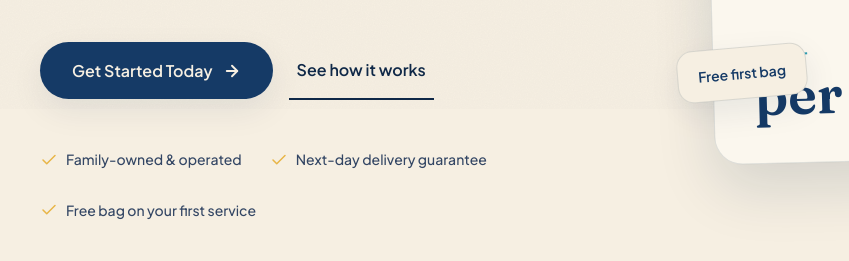
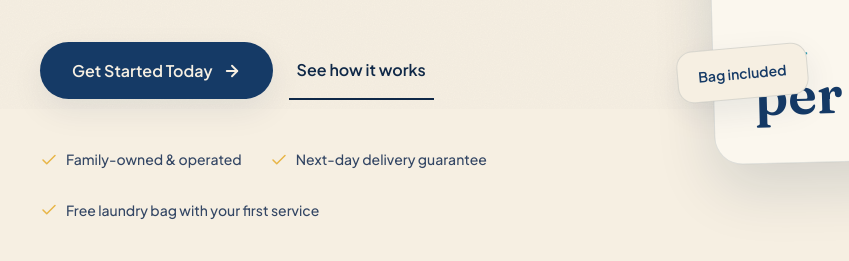
Before and after one commit to Alignfaith/your-laundry-mates, a plain HTML site: page index.html in a window 1280 px wide. Shown: the part 691-952 px from the top of the page, 22-871 px from the left. Drawn offline with Linux system fonts and the light colour scheme.

Commit message:
Clarify bag-included messaging

```diff
--- a/index.html
+++ b/index.html
@@ -1128,14 +1128,14 @@ section {
         </span>
         <span class="hero-meta-item">
           <svg width="18" height="18" viewBox="0 0 24 24" fill="none" stroke="currentColor" stroke-width="2" stroke-linecap="round" stroke-linejoin="round"><polyline points="20 6 9 17 4 12"/></svg>
-          Free bag on your first service
+          Free laundry bag with your first service
         </span>
       </div>
     </div>
 
     <div class="hero-visual reveal">
       <div class="floating-tag tag-1">Next-day by 8 AM</div>
-      <div class="floating-tag tag-2">Free first bag</div>
+      <div class="floating-tag tag-2">Bag included</div>
       <div class="price-card">
         <div>
           <div class="price-card-label">Simple &amp; honest pricing</div>
@@ -1282,7 +1282,7 @@ section {
   <div class="container">
     <div class="reveal" style="text-align: center; max-width: 720px; margin: 0 auto 72px;">
       <div class="section-label" style="justify-content: center;">Little extras that make it easier</div>
-      <h2 class="section-title" style="margin-left: auto; margin-right: auto;">We make the first bag free. And reward you for bringing friends.</h2>
+      <h2 class="section-title" style="margin-left: auto; margin-right: auto;">We include the bag. And reward you for bringing friends.</h2>
     </div>
 
     <div class="bonuses-grid">
```
